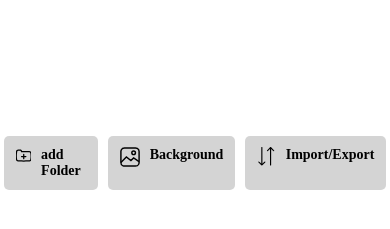
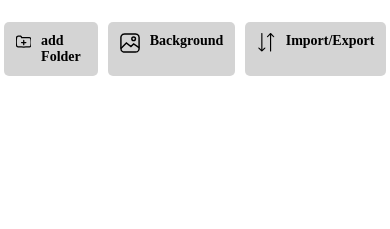
Before and after one commit to Jeluxe/New-Page-Extension, a browser extension: page index.html in a window 390 px wide. Shown: the part 515-744 px from the top of the page. Drawn offline with Linux system fonts and the light colour scheme.

Commit message:
Fixed responsiveness and broken elements in small screen

```diff
--- a/index.css
+++ b/index.css
@@ -1,5 +1,6 @@
 body {
   margin: 0;
+  overflow: hidden;
 }
 
 .card i,
@@ -29,6 +30,7 @@ a:link,
 a:visited {
   text-decoration: inherit;
   color: inherit;
+  position: relative;
 }
 
 .edit,
@@ -93,9 +95,10 @@ a:visited {
 
 .folder-preview,
 .folder {
-  background-color: #dfdfdf4f;
   display: flex;
   justify-content: flex-end;
+  position: relative;
+  background-color: #dfdfdf4f;
 }
 
 #folder-title,
@@ -542,6 +545,17 @@ a:visited {
   }
 }
 
+@media (max-width: 1020px) {
+  .container {
+    height: auto;
+    margin: 20px 0;
+  }
+
+  #background {
+    overflow: auto;
+  }
+}
+
 @media (min-width: 1020px) {
 
   .cards {
```
